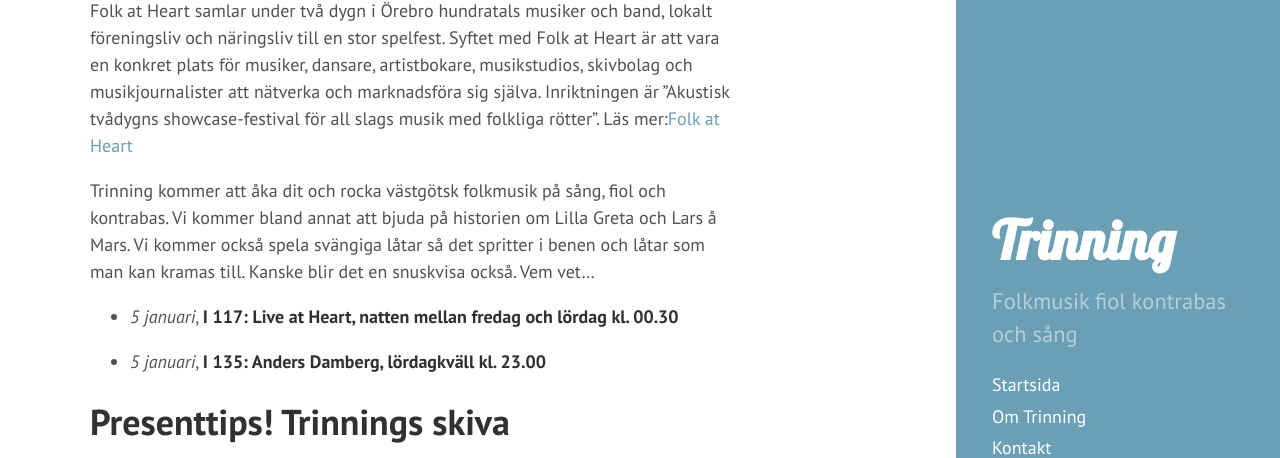
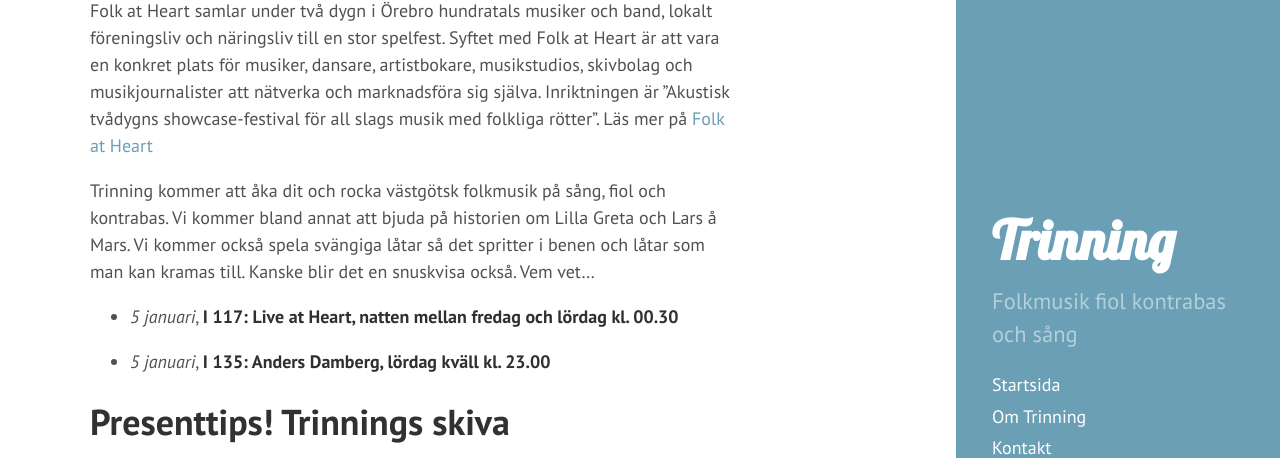
Before and after one commit to trinning/trinning.github.io, a Jekyll site: the page built from index.md, in a window 1280 px wide and 900 px high, scrolled down 478 px. Shown: the part 261-719 px from the top of the window. Built offline with Jekyll 4.4.1, drawn with Linux system fonts in a browser that asks for light colours.

Commit message:
Textkorrigering

```diff
--- a/index.md
+++ b/index.md
@@ -15,14 +15,14 @@
 Är du intresserad av att vi kommer och spelar så [kontakta oss](/kontakt)
 
 ## Folk at Heart på Scandic Grand i Örebro
-Folk at Heart samlar under två dygn i Örebro hundratals musiker och band, lokalt föreningsliv och näringsliv till en stor spelfest. Syftet med Folk at Heart är att vara en konkret plats för musiker, dansare, artistbokare, musikstudios, skivbolag och musikjournalister att nätverka och marknadsföra sig själva. Inriktningen är ”Akustisk tvådygns showcase-festival för all slags musik med folkliga rötter”. Läs mer:[Folk at Heart](https://folkatheart.se/)
+Folk at Heart samlar under två dygn i Örebro hundratals musiker och band, lokalt föreningsliv och näringsliv till en stor spelfest. Syftet med Folk at Heart är att vara en konkret plats för musiker, dansare, artistbokare, musikstudios, skivbolag och musikjournalister att nätverka och marknadsföra sig själva. Inriktningen är ”Akustisk tvådygns showcase-festival för all slags musik med folkliga rötter”. Läs mer på [Folk at Heart](https://folkatheart.se/)
 
 Trinning kommer att åka dit och rocka västgötsk folkmusik på sång, fiol och kontrabas. Vi kommer bland annat att bjuda på historien om Lilla Greta och Lars å Mars. Vi kommer också spela svängiga låtar så det spritter i benen och låtar som man kan kramas till. Kanske blir det en snuskvisa också.
 Vem vet...
 
 * *5 januari*, **I 117: Live at Heart, natten mellan fredag och lördag kl. 00.30**
 
-* *5 januari*, **I 135: Anders Damberg, lördagkväll kl. 23.00**
+* *5 januari*, **I 135: Anders Damberg, lördag kväll kl. 23.00**
 
 # Presenttips! Trinnings skiva
 Trinning släppte sin första skiva, STEG den 3 juni 2018. Den är inspelad i kaffestugan på Alphems arboretum i Floby i Västergötland och innehåller fjorton somriga spår. Traditionella låtar blandas med egna kompositioner, allt arrangerat av Trinning. Vill du köpa skivan till det förmånliga priset 120 kr [fyll i forumuläret här](/skivor) eller kontakta oss via vår [facebook](https://www.facebook.com/trinningfolk/).
```
